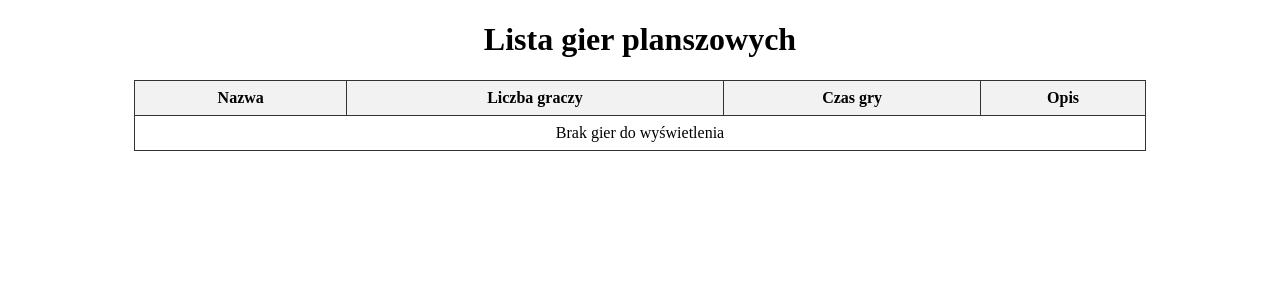
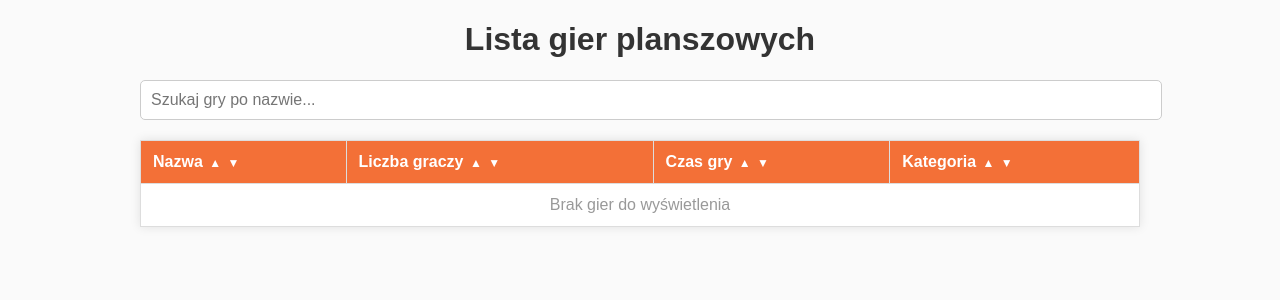
Before and after one commit to gl-devops-team/board-games-library, a Django app: template app/src/games/templates/games/game_list.html in a window 1280 px wide. Shown: the top 300 px of the page. Run offline with Django 5.2, Linux system fonts and the light colour scheme; the template is opened without the code that fills it, so the values that code supplies are empty.

Commit message:
feat: ux and media
This PR introduce UX and media changes to have frontend part of the app.

ISSUE_ID: gh-4

```diff
--- /dev/null
+++ b/app/src/games/static/games/styles.css
@@ -0,0 +1,97 @@
+/* General page styling */
+body {
+    font-family: Arial, sans-serif;
+    margin: 20px;
+    background-color: #fafafa;
+}
+
+h1 {
+    text-align: center;
+    color: #333;
+}
+
+.container {
+    width: 90%;
+    max-width: 1000px;
+    margin: auto;
+}
+
+/* Search box */
+#searchBox {
+    width: 100%;
+    padding: 10px;
+    margin-bottom: 20px;
+    font-size: 16px;
+    border-radius: 5px;
+    border: 1px solid #ccc;
+}
+
+/* Table styling */
+table {
+    border-collapse: collapse;
+    width: 100%;
+    background-color: #fff;
+    box-shadow: 0 0 10px rgba(0,0,0,0.1);
+}
+
+th, td {
+    border: 1px solid #ddd;
+    padding: 12px;
+    text-align: left;
+}
+
+th {
+    background-color: #F37037;
+    color: white;
+}
+
+tr:nth-child(even) {
+    background-color: #f9f9f9;
+}
+
+tr:hover {
+    background-color: #f1f1f1;
+}
+
+.no-data {
+    text-align: center;
+    color: #999;
+}
+
+.tooltip {
+    position: absolute;
+    display: none;
+    border: 1px solid #333;
+    background-color: #fff;
+    padding: 5px;
+    z-index: 1000;
+    box-shadow: 0 2px 8px rgba(0,0,0,0.3);
+}
+
+.tooltip img {
+    max-width: 200px;
+    max-height: 200px;
+    display: block;
+}
+
+.arrow {
+    color: white;
+    font-size: 12px;
+    margin-left: 2px;
+}
+
+th.asc .up {
+    color: black;
+}
+
+th.asc .down {
+    color: white;
+}
+
+th.desc .up {
+    color: white;
+}
+
+th.desc .down {
+    color: black;
+}
--- a/app/src/games/templates/games/game_list.html
+++ b/app/src/games/templates/games/game_list.html
@@ -1,27 +1,56 @@
-<!-- games/templates/games/game_list.html -->
-
+{% load static %}
 <!DOCTYPE html>
 <html lang="pl">
 <head>
     <meta charset="UTF-8">
     <title>Lista gier planszowych</title>
-    <style>
-        table { border-collapse: collapse; width: 80%; margin: auto; }
-        th, td { border: 1px solid #333; padding: 8px; text-align: center; }
-        th { background-color: #f2f2f2; }
-    </style>
+    {% load static %}
+    <link rel="stylesheet" href="{% static 'games/styles.css' %}">
+    <script src="{% static 'games/scripts.js' %}"></script>
 </head>
 <body>
-    <h1 style="text-align:center;">Lista gier planszowych</h1>
-    <table>
+    <div class="container">
+        <h1>Lista gier planszowych</h1>
+
+        <!-- Search input -->
+        <input type="text" id="searchBox" placeholder="Szukaj gry po nazwie...">
+
+        <table id="gamesTable">
+            <thead>
                 <tr>
-            <th>Nazwa</th>
-            <th>Liczba graczy</th>
-            <th>Czas gry</th>
-            <th>Opis</th>
+                    <th>
+                        Nazwa
+                        <span class="arrows">
+                            <span class="arrow up">▲</span>
+                            <span class="arrow down">▼</span>
+                        </span>
+                    </th>
+                    <th>
+                        Liczba graczy
+                        <span class="arrows">
+                            <span class="arrow up">▲</span>
+                            <span class="arrow down">▼</span>
+                        </span>
+                    </th>
+                    <th>
+                        Czas gry
+                        <span class="arrows">
+                            <span class="arrow up">▲</span>
+                            <span class="arrow down">▼</span>
+                        </span>
+                    </th>
+                    <th>
+                        Kategoria
+                        <span class="arrows">
+                            <span class="arrow up">▲</span>
+                            <span class="arrow down">▼</span>
+                        </span>
+                    </th>
                 </tr>
+            </thead>
+            <tbody>
                 {% for game in games %}
-        <tr>
+                <tr class="game-row" data-image="{{ game.image_url }}">
                     <td>{{ game.name }}</td>
                     <td>{{ game.players }}</td>
                     <td>{{ game.time }}</td>
@@ -29,9 +58,14 @@
                 </tr>
                 {% empty %}
                 <tr>
-            <td colspan="4">Brak gier do wyświetlenia</td>
+                    <td colspan="4" class="no-data">Brak gier do wyświetlenia</td>
                 </tr>
                 {% endfor %}
+            </tbody>
         </table>
+    </div>
+
+    <!-- Link to external JavaScript -->
+    <script src="{% static 'games/scripts.js' %}"></script>
 </body>
 </html>
```
Also changed, not shown: app/src/games/static/games/scripts.js (added, +105 -0 lines), app/src/games/utils.py (+15 -9 lines), 1 other file. Lines whose indentation alone changed are shown as unchanged.
